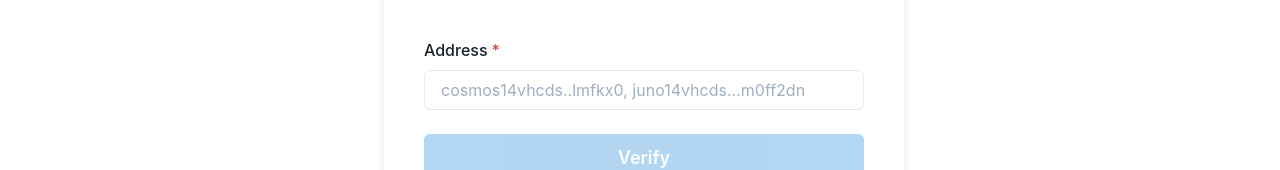
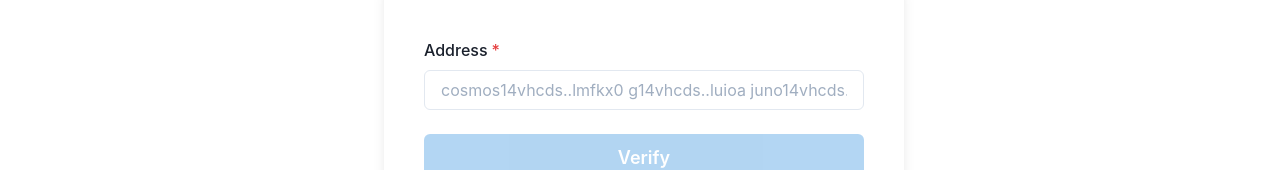
Before and after one commit to disperze/gno-dapp-demo, a React (Create React App) app: page /verify-balance in a window 1280 px wide. Shown: the part 462-632 px from the top of the page. Built offline with nearby package versions, Linux system fonts and the light colour scheme; what @cosmjs/amino would draw is missing.

Commit message:
Update placeholder

```diff
--- a/src/pages/user/verify.tsx
+++ b/src/pages/user/verify.tsx
@@ -79,7 +79,7 @@ export const NewVerifyBalance = () => {
             <FormControl id="address" isRequired>
               <FormLabel>Address</FormLabel>
               <Input
-                placeholder="cosmos14vhcds..lmfkx0, juno14vhcds...m0ff2dn"
+                placeholder="cosmos14vhcds..lmfkx0 g14vhcds..luioa juno14vhcds...m0ff2dn"
                 onChange={(e) => setAddress(e.target.value)} />
             </FormControl>
             <Stack spacing={10} pt={2}>
```
